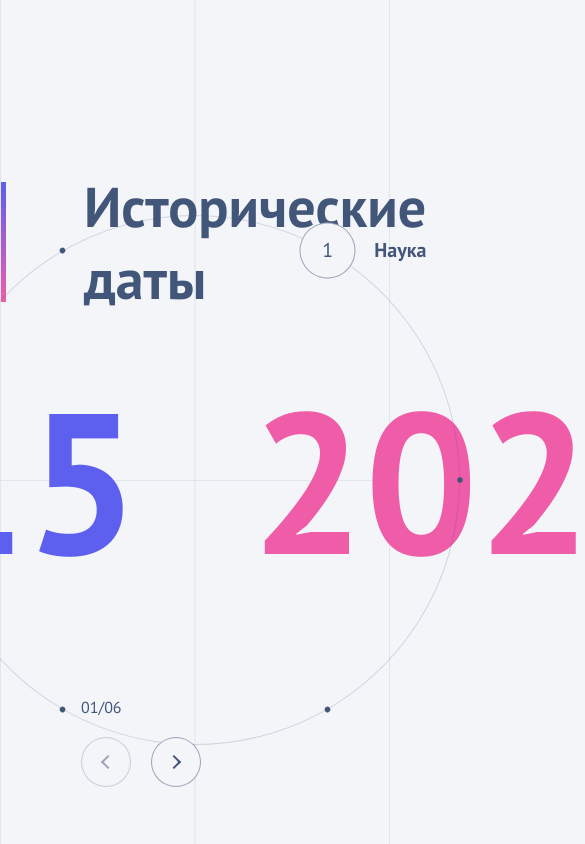
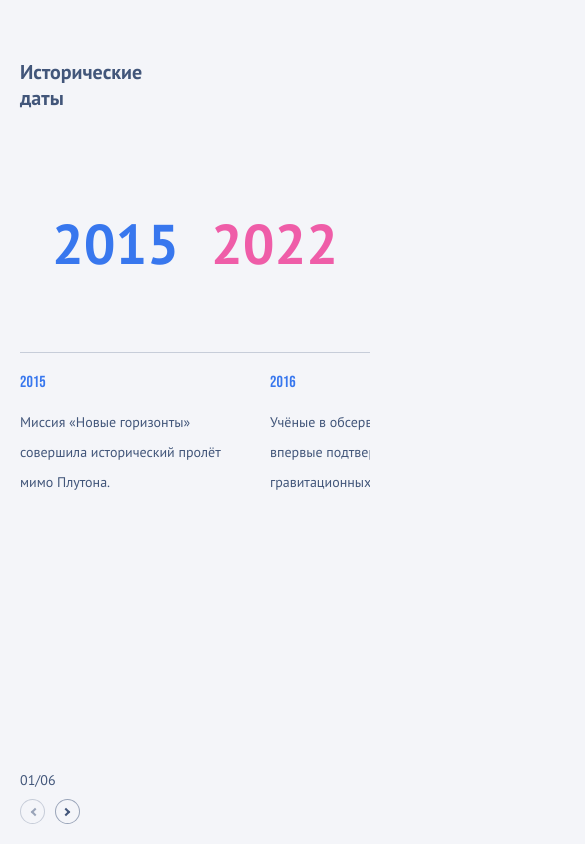
Before and after one commit to AndreiReznikov/dates, a React (Create React App) app: page / in a window 390 px wide. Shown: the top 844 px of the page, 585 px wide, since content can reach past the window. Built offline with nearby package versions, Linux system fonts and the light colour scheme; the HTML template or start-up script is replaced by a standard one.

Commit message:
added mobile styles

```diff
--- a/src/components/Dates/Dates.module.scss
+++ b/src/components/Dates/Dates.module.scss
@@ -5,6 +5,16 @@
   margin: 0 auto;
   border-left: 1px solid rgba(66, 86, 122, 0.1);
   border-right: 1px solid rgba(66, 86, 122, 0.1);
+
+  @media (max-width: 1024px) {
+    margin: 0 20px;
+    border: none;
+  }
+
+  @media (max-width: 768px) {
+    min-height: 568px;
+    height: 100vh;
+  }
 }
 
 .verticalLine {
@@ -14,6 +24,10 @@
   height: 100%;
   background-color: rgba(66, 86, 122, 0.1);
   transform: translateX(-50%);
+
+  @media (max-width: 768px) {
+    display: none;
+  }
 }
 
 .horizontalLine {
@@ -22,6 +36,10 @@
   width: 100%;
   height: 1px;
   background-color: rgba(66, 86, 122, 0.1);
+
+  @media (max-width: 768px) {
+    display: none;
+  }
 }
 
 .titleContainer {
@@ -31,18 +49,34 @@
   display: flex;
   align-items: center;
   gap: 4.875rem;
+
+  @media (max-width: 768px) {
+    top: 59px;
+  }
 }
 
 .title {
   margin: 0;
   padding: 0;
   font-size: 3.5rem;
+
+  @media (max-width: 1024px) {
+    font-size: 2.5rem;
+  }
+
+  @media (max-width: 768px) {
+    font-size: 1.25rem;
+  }
 }
 
 .titleDesignLine {
   width: 5px;
   height: 7.5rem;
   background-image: linear-gradient(to bottom, #5d5fef, #ef5da8);
+
+  @media (max-width: 1024px) {
+    display: none;
+  }
 }
 
 .years {
@@ -56,10 +90,24 @@
   line-height: 10rem;
   transform: translateX(-50%);
   user-select: none;
+
+  @media (max-width: 1024px) {
+    font-size: 8rem;
+  }
+
+  @media (max-width: 768px) {
+    gap: 2rem;
+    top: 163px;
+    font-size: 3.5rem;
+  }
 }
 
 .initYear {
   color: #5d5fef;
+
+  @media (max-width: 768px) {
+    color: #3877ee;
+  }
 }
 
 .lastYear {
@@ -75,6 +123,10 @@
   border: 1px solid rgba(66, 86, 122, 0.2);
   border-radius: 50%;
   transform: translateX(-50%);
+
+  @media (max-width: 768px) {
+    display: none;
+  }
 }
 
 .pointContainer {
@@ -142,12 +194,27 @@
   left: 80px;
   display: flex;
   flex-direction: column;
-  gap: 1.25rem;
+  gap: 20px;
+
+  @media (max-width: 768px) {
+    gap: 10px;
+    top: unset;
+    left: 0;
+    bottom: 20px;
+  }
+}
+
+.targetPointIndex {
+  font-size: 0.875rem;
 }
 
 .wheelButtons {
   display: flex;
-  gap: 1.25rem;
+  gap: 20px;
+
+  @media (max-width: 768px) {
+    gap: 10px;
+  }
 }
 
 .wheelPrev,
@@ -182,6 +249,16 @@
     opacity: 0.5;
     pointer-events: none;
   }
+
+  @media (max-width: 768px) {
+    width: 25px;
+    height: 25px;
+
+    &::after {
+      width: 6px;
+      height: 6px;
+    }
+  }
 }
 
 .wheelPrev::after {
@@ -202,6 +279,11 @@
   width: 100%;
   padding: 0 2.5rem;
   transition: opacity 0.4s ease;
+
+  @media (max-width: 768px) {
+    top: 22rem;
+    padding: 0;
+  }
 }
 
 .swiperHidden {
@@ -218,18 +300,33 @@
   :global(.swiper) {
     cursor: pointer;
   }
+
+  @media (max-width: 768px) {
+    padding: 1.25rem 0;
+    border-top: 1px solid #c7cdd9;
+  }
 }
 
 .slideTitle {
+  margin: 0;
   margin-bottom: 0.9375rem;
   font-family: "Bebas Neue", Arial, sans-serif;
   font-size: 1.5625rem;
   font-weight: normal;
   color: #3877ee;
+
+  @media (max-width: 768px) {
+    font-size: 1rem;
+  }
 }
 
 .slideText {
   font-size: 1.25rem;
+  line-height: 1.875rem;
+
+  @media (max-width: 768px) {
+    font-size: 0.875rem;
+  }
 }
 
 .swiperPrev,
@@ -267,6 +364,10 @@
     opacity: 0;
     pointer-events: none;
   }
+
+  @media (max-width: 768px) {
+    display: none;
+  }
 }
 
 .swiperPrev::after {
--- a/src/components/Dates/Dates.tsx
+++ b/src/components/Dates/Dates.tsx
@@ -14,8 +14,12 @@ import styles from "./Dates.module.scss";
 
 const SWIPER_CONFIG = {
   spaceBetween: 25,
-  slidesPerView: 2,
+  slidesPerView: 1.5,
   breakpoints: {
+    768: {
+      slidesPerView: 2,
+      spaceBetween: 60,
+    },
     1024: {
       slidesPerView: 3,
       spaceBetween: 80,
```
